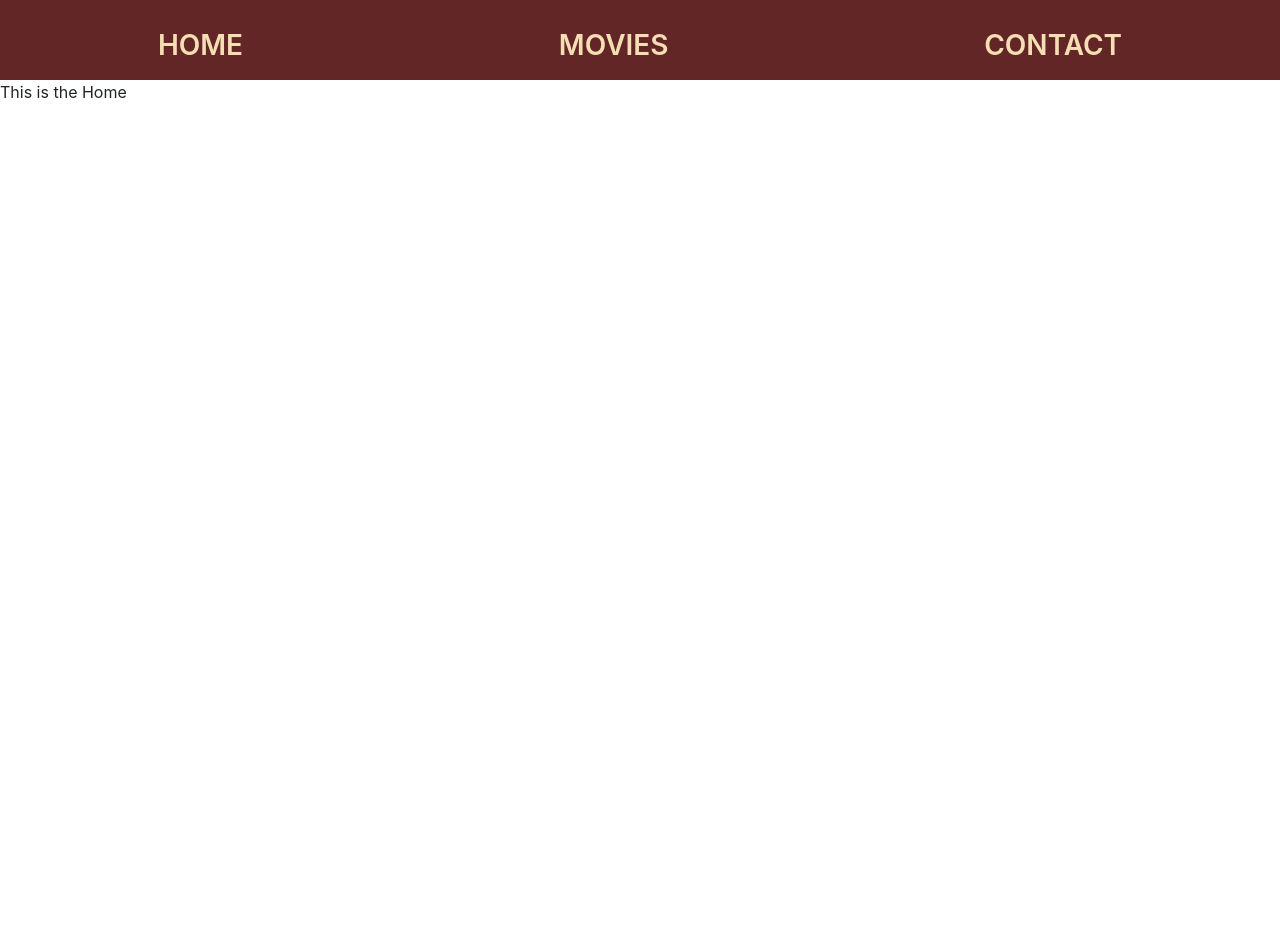
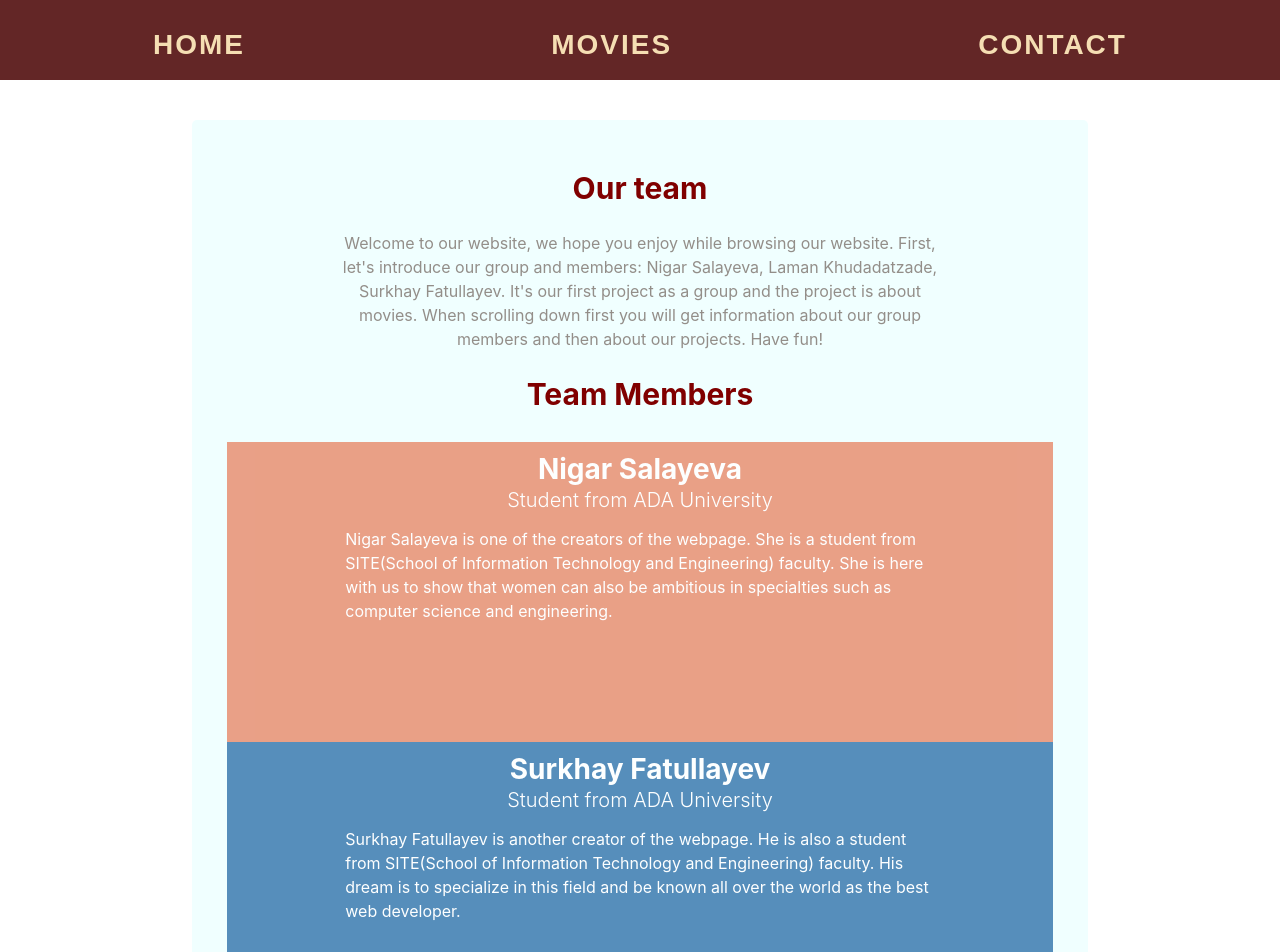
Before and after one commit to NigarSalayeva/movies, a React (Create React App) app: page / in a window 1280 px wide. Shown: the top 952 px of the page. Before the commit the page ends 800 px from the top, so only its background shows below. Built offline with nearby package versions, Linux system fonts and the light colour scheme.

Commit message:
Update Home.js

```diff
--- a/src/Home.js
+++ b/src/Home.js
@@ -1,3 +1,51 @@
+import "./Home.css";
 export default function Home() {
-    return <div>This is the Home</div>;
+    return <div>
+<div class="team">
+    <h3>Our team</h3>
+    <p>Welcome to our website, we hope you enjoy while browsing our website. First, let's introduce our group and members: Nigar Salayeva, Laman Khudadatzade, Surkhay Fatullayev. It's our first project as a group and the project is about movies. When scrolling down first you will get information about our group members and then about our projects. Have fun!
+</p>
+<h3>Team Members</h3>
+<div class="member">
+    <div class="nude">
+      <h4>Nigar Salayeva</h4>
+      <h5>Student from ADA University</h5>
+      <p>Nigar Salayeva is one of the creators of the webpage. She is a student from SITE(School of Information Technology and Engineering) faculty. She is here with us to show that women can also be ambitious in specialties such as computer science and engineering.</p>
+    </div>
+    <div class="blue">
+      <h4>Surkhay Fatullayev</h4>
+      <h5>Student from ADA University</h5>
+      <p>Surkhay Fatullayev is another creator of the webpage. He is also a student from SITE(School of Information Technology and Engineering) faculty. His dream is to  specialize in this field and be known all over the world as the best web developer.</p>
+    </div>
+  <div class="green">
+     <h4>Laman Khudadatzade</h4>
+     <h5>Student from ADA University</h5>
+     <p>Laman Khudadatzade is one more creator of the website.She is a student of a SITE faculty and believes that computers are taking over the world, so let's develop softwares carefully and gracefully!</p>
+  </div>
+      </div>
+
+<ul>
+    <li>
+      <h2>Website Project</h2>
+      <p> Our first project is to create our own website and digital-card. We had to create the website using all the CSS we had learned. Also, we had to add  a link to our Github account, a  link to our Github page, and a link to the personal digital card in our navigation bar. Links are placed under each member's information box.</p>
+    </li>
+    <li>
+      <h2>Weather App</h2>
+      <p></p>
+
+    </li>
+    <li>
+      <h2>Movies Project</h2>
+      <p> Movies project is our last project which we currently present to you. We are so excited about this project and it will be great work for us!</p>
+    </li>
+  </ul>
+
+
+
+
+
+
+  </div>
+
+    </div>;
   }
```
